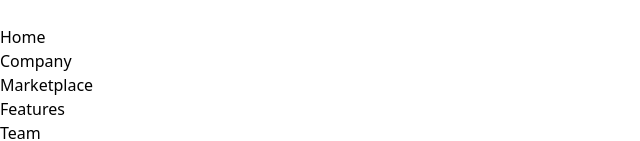
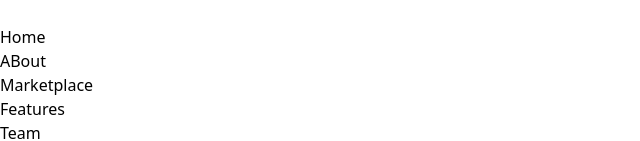
Before and after one commit to afsarzan/NextjsPractice, a Next.js app: page /about in a window 1280 px wide. Shown: the part 286-427 px from the top of the page, without its empty margins (0-640 px from the left). Built offline with nearby package versions, Linux system fonts and the light colour scheme.

Commit message:
Custom meta data for any component

```diff
--- a/src/app/about/page.tsx
+++ b/src/app/about/page.tsx
@@ -1,3 +1,8 @@
+export const metadata = {
+    title: "About page ",
+    description: "Created by Afsar",
+  };
+
 export default function About() {
     return <h1>My About</h1>
 }
--- a/src/app/layout.tsx
+++ b/src/app/layout.tsx
@@ -84,10 +84,10 @@ export default function RootLayout({
                   </li>
                   <li>
                     <a
-                      href="#"
+                      href="#/about"
                       className="block py-2 pr-4 pl-3 text-gray-700 border-b border-gray-100 hover:bg-gray-50 lg:hover:bg-transparent lg:border-0 lg:hover:text-primary-700 lg:p-0 dark:text-gray-400 lg:dark:hover:text-white dark:hover:bg-gray-700 dark:hover:text-white lg:dark:hover:bg-transparent dark:border-gray-700"
                     >
-                      Company
+                      ABout
                     </a>
                   </li>
                   <li>
```
